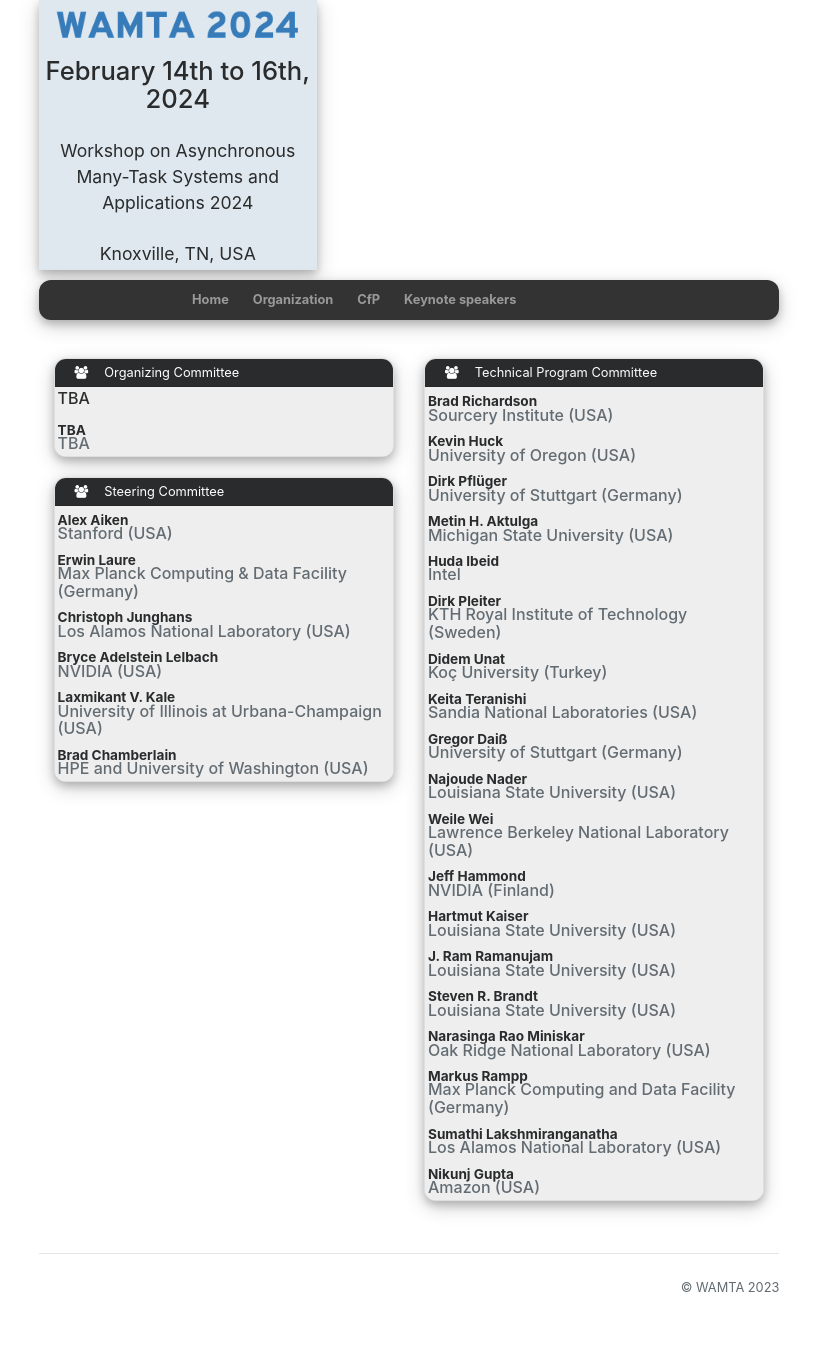
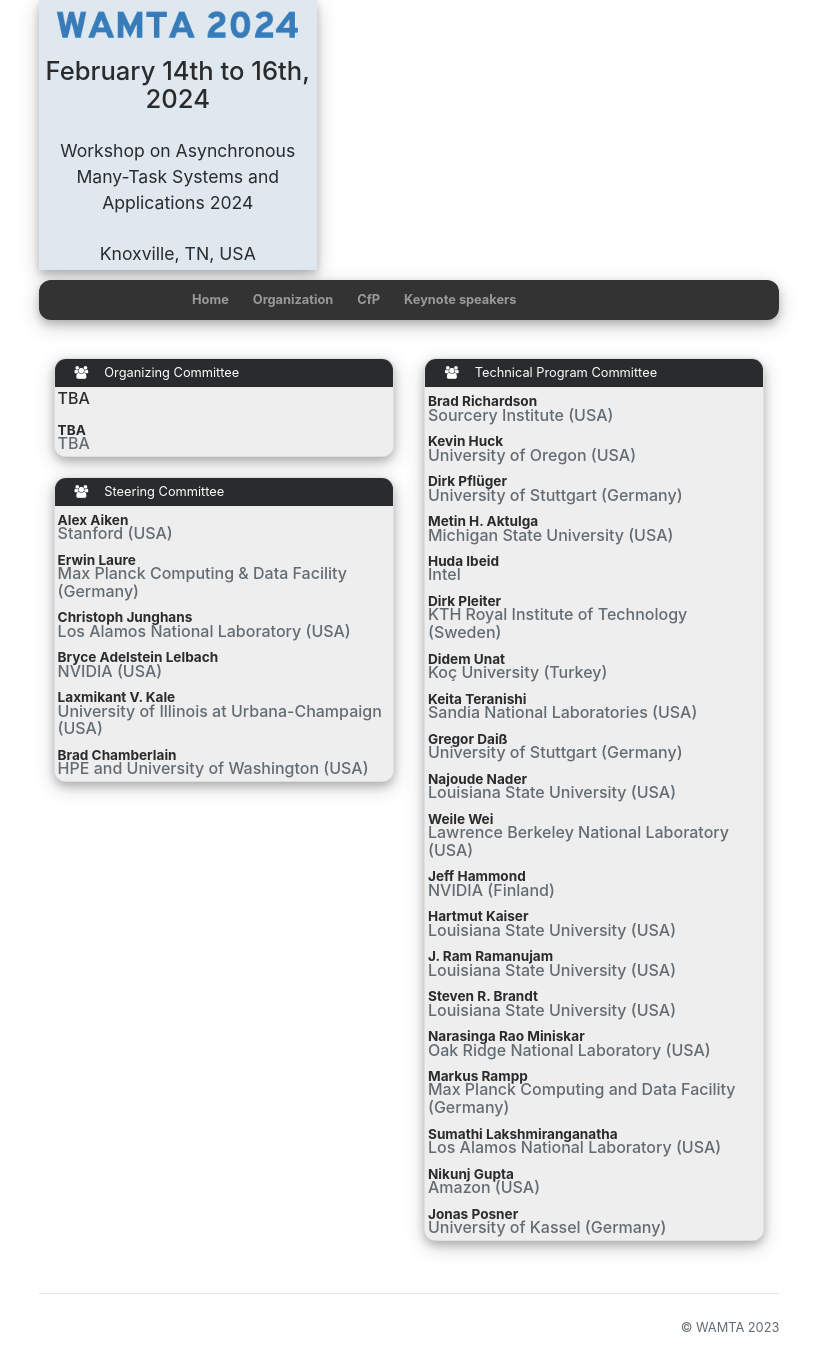
Before and after one commit to wamta26/WAMTA26.github.io, a Jekyll site: the page built from committees.html, in a window 1280 px wide. Shown: the whole page, without its empty margins (231-1048 px from the left). Built offline with Jekyll 4.4.1, drawn with Linux system fonts in a browser that asks for light colours; nearby versions of some CDN libraries; before the commit the page ends 1313 px from its top, so only the background shows below that.

Commit message:
Update PC

```diff
--- a/_data/conference.yml
+++ b/_data/conference.yml
@@ -169,6 +169,9 @@
   - name: Nikunj Gupta
     org: Amazon (USA)
     homepage:
+  - name: Jonas Posner
+    org: University of Kassel (Germany)
+    homepage:
 technical_program_chair:
   - name:  Patrick Diehl
     org: Louisiana State University (USA)
```
